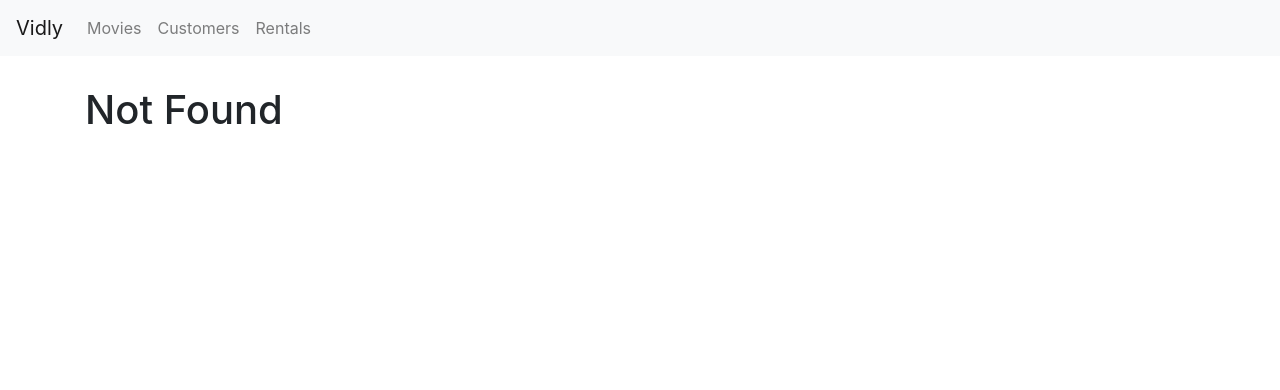
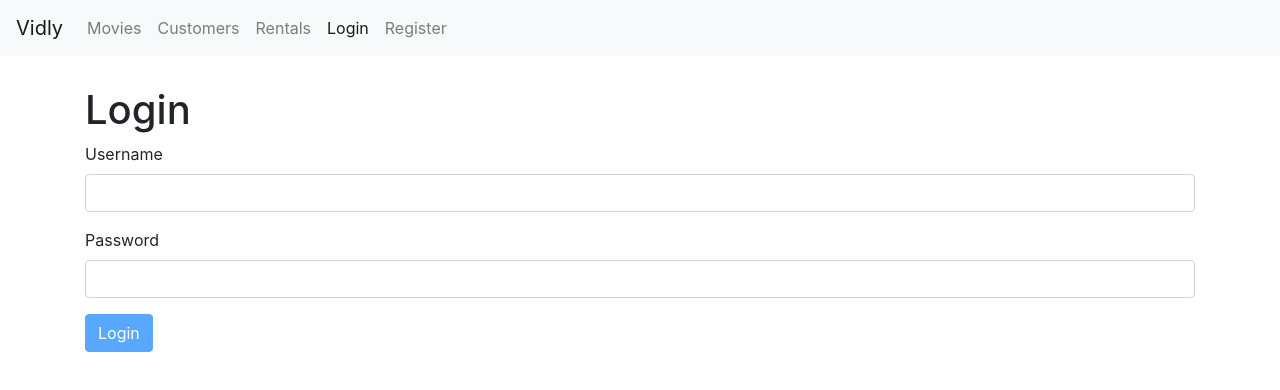
Before and after one commit to JKasper89/Vidly_React, a React (Create React App) app: page /login in a window 1280 px wide. Before the commit this address led to /not-found. Shown: the top 390 px of the page. Built offline with nearby package versions, Linux system fonts and the light colour scheme.

Commit message:
Implemented RegisterForm

```diff
--- a/package.json
+++ b/package.json
@@ -5,6 +5,7 @@
   "dependencies": {
     "bootstrap": "^4.1.1",
     "font-awesome": "^4.7.0",
+    "joi-browser": "^13.4.0",
     "lodash": "^4.17.10",
     "prop-types": "^15.6.2",
     "react": "^16.8.6",
--- a/src/App.js
+++ b/src/App.js
@@ -5,8 +5,10 @@
 import Rentals from "./components/rentals";
 import NotFound from "./components/notFound";
 import NavBar from "./components/navBar";
+import MovieForm from "./components/movieForm";
+import LoginForm from "./components/loginForm";
 import "./App.css";
-import MovieForm from "./components/movieForm";
+import RegisterForm from "./components/registerForm";
 
 class App extends Component {
   render() {
@@ -15,6 +17,8 @@
         <NavBar />
         <main className="container">
           <Switch>
+            <Route path="/register" component={RegisterForm} />
+            <Route path="/login" component={LoginForm} />
             <Route path="/movies/:id" component={MovieForm} />
             <Route path="/movies" component={Movies} />
             <Route path="/customers" component={Customers} />
--- /dev/null
+++ b/src/components/common/form.jsx
@@ -0,0 +1,69 @@
+import React, { Component } from "react";
+import Joi from "joi-browser";
+import Input from "./input";
+
+class Form extends Component {
+  state = {
+    data: {},
+    errors: {}
+  };
+
+  validate = () => {
+    const options = { abortEarly: false };
+    const { error } = Joi.validate(this.state.data, this.schema, options);
+    if (!error) return null;
+
+    const errors = {};
+    for (let item of error.details) errors[item.path[0]] = item.message;
+    return errors;
+  };
+  validateProperty = ({ name, value }) => {
+    const obj = { [name]: value };
+    const schema = { [name]: this.schema[name] };
+    const { error } = Joi.validate(obj, schema);
+    return error ? error.details[0].message : null;
+  };
+  handleSubmit = e => {
+    e.preventDefault();
+    const errors = this.validate();
+
+    this.setState({ errors: errors || {} });
+    if (errors) return;
+
+    this.doSubmit();
+  };
+  handleChange = ({ currentTarget: input }) => {
+    const errors = { ...this.state.errors };
+    const errorMessage = this.validateProperty(input);
+    if (errorMessage) errors[input.name] = errorMessage;
+    else delete errors[input.name];
+
+    const data = { ...this.state.data };
+    data[input.name] = input.value;
+    this.setState({ data, errors });
+  };
+
+  renderButton(label) {
+    return (
+      <button className="btn btn-primary" disabled={this.validate()}>
+        {label}
+      </button>
+    );
+  }
+
+  renderInput(name, label, type = "text") {
+    const { data, errors } = this.state;
+    return (
+      <Input
+        type={type}
+        name={name}
+        value={data[name]}
+        label={label}
+        onChange={this.handleChange}
+        error={errors[name]}
+      />
+    );
+  }
+}
+
+export default Form;
--- /dev/null
+++ b/src/components/common/input.jsx
@@ -0,0 +1,13 @@
+import React from "react";
+
+const Input = ({ name, label, error, ...rest }) => {
+  return (
+    <div className="form-group">
+      <label htmlFor={name}>{label}</label>
+      <input {...rest} name={name} id={name} className="form-control" />
+      {error && <div className="alert alert-danger">{error}</div>}
+    </div>
+  );
+};
+
+export default Input;
--- /dev/null
+++ b/src/components/loginForm.jsx
@@ -0,0 +1,40 @@
+import React from "react";
+
+import Joi from "joi-browser";
+import Form from "./common/form";
+
+class LoginForm extends Form {
+  state = {
+    data: { username: "", password: "" },
+    errors: {}
+  };
+
+  schema = {
+    username: Joi.string()
+      .required()
+      .label("Username"),
+    password: Joi.string()
+      .required()
+      .label("Password")
+  };
+
+  doSubmit = () => {
+    //Call the server
+    console.log("Submitted");
+  };
+
+  render() {
+    return (
+      <div>
+        <h1>Login</h1>
+        <form onSubmit={this.handleSubmit}>
+          {this.renderInput("username", "Username")}
+          {this.renderInput("password", "Password", "password")}
+          {this.renderButton("Login")}
+        </form>
+      </div>
+    );
+  }
+}
+
+export default LoginForm;
--- a/src/components/movies.jsx
+++ b/src/components/movies.jsx
@@ -15,7 +15,7 @@
     sortColumn: { path: "title", order: "asc" }
   };
   componentDidMount() {
-    const genres = [{ name: "All Genres" }, ...getGenres()];
+    const genres = [{ _id: "", name: "All Genres" }, ...getGenres()];
     this.setState({ movies: getMovies(), genres });
   }
   handleDelete = movie => {
--- a/src/components/navBar.jsx
+++ b/src/components/navBar.jsx
@@ -29,6 +29,12 @@
           <NavLink className="nav-item nav-link" to="/rentals">
             Rentals
           </NavLink>
+          <NavLink className="nav-item nav-link" to="/login">
+            Login
+          </NavLink>
+          <NavLink className="nav-item nav-link" to="/register">
+            Register
+          </NavLink>
         </div>
       </div>
     </nav>
--- /dev/null
+++ b/src/components/registerForm.jsx
@@ -0,0 +1,42 @@
+import React from "react";
+import Joi from "joi-browser";
+import Form from "./common/form";
+
+class RegisterForm extends Form {
+  state = {
+    data: { username: "", password: "", name: "" },
+    errors: {}
+  };
+  schema = {
+    username: Joi.string()
+      .email()
+      .required()
+      .label("Username"),
+    password: Joi.string()
+      .required()
+      .min(5)
+      .label("Password"),
+    name: Joi.string()
+      .required()
+      .label("Name")
+  };
+  doSubmit = () => {
+    console.log("Submitted");
+  };
+
+  render() {
+    return (
+      <div>
+        <h1>Register</h1>
+        <form onSubmit={this.handleSubmit}>
+          {this.renderInput("username", "Username")}
+          {this.renderInput("password", "Password", "password")}
+          {this.renderInput("name", "Name")}
+          {this.renderButton("Register")}
+        </form>
+      </div>
+    );
+  }
+}
+
+export default RegisterForm;
```
Also changed, not shown: 1 other file (tests, documents, lock files or other folders).
